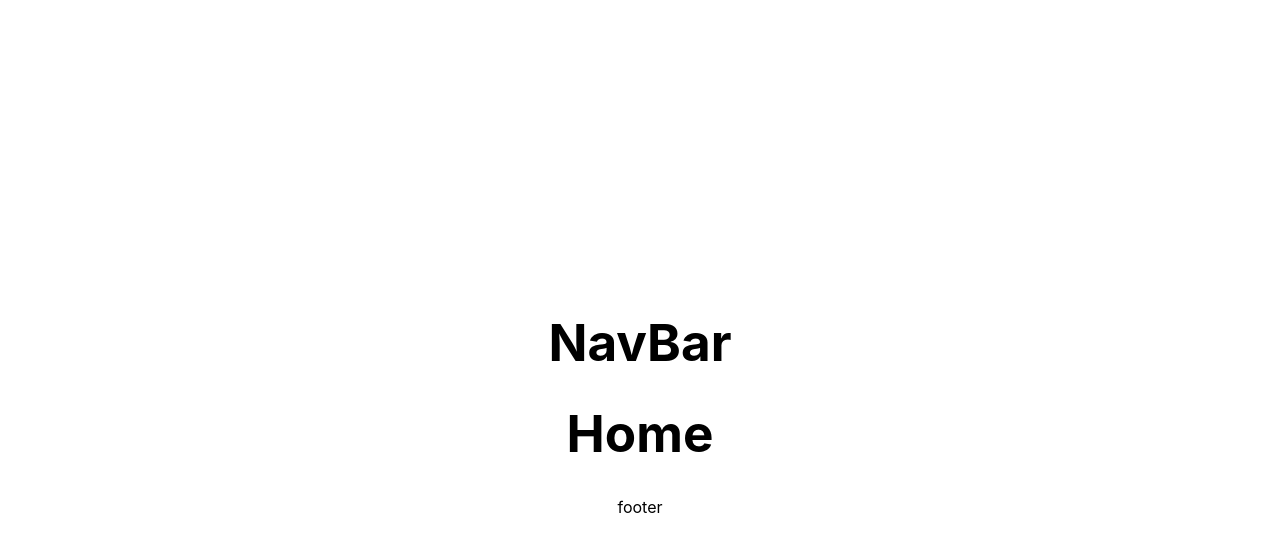
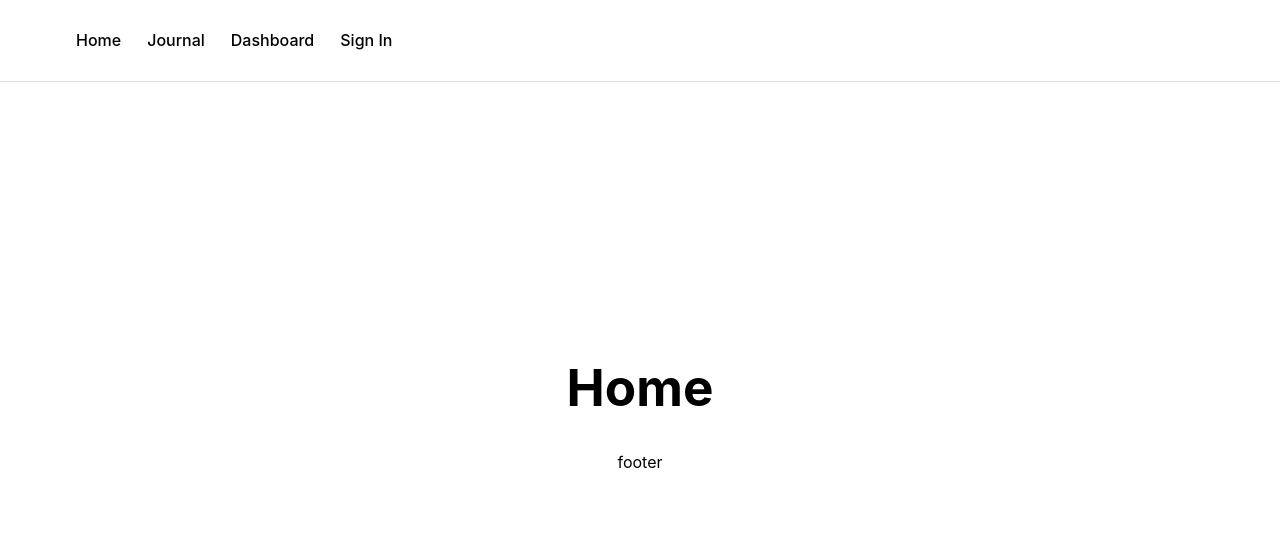
Before and after one commit to andrewbapham/justvent, a React (Vite) app in the folder frontend/: page / in a window 1280 px wide. Shown: the top 552 px of the page. Built offline with nearby package versions, Linux system fonts and the light colour scheme.

Commit message:
Set up navbar functionality

```diff
--- a/frontend/src/App.jsx
+++ b/frontend/src/App.jsx
@@ -1,21 +1,19 @@
-import React from 'react'
-import '@mantine/core/styles.css';
-import { MantineProvider } from '@mantine/core';
-import { BrowserRouter as Router, Routes, Route, Link } from 'react-router-dom'
-import Home from './pages/Home'
-import Dashboard from './pages/Dashboard'
-import Journal from './pages/Journal'
-import NavBar from '../src/components/NavBar'
-import { useState } from 'react'
+import React from "react";
+import "@mantine/core/styles.css";
+import { AppShell, MantineProvider } from "@mantine/core";
+import { BrowserRouter as Router, Routes, Route, Link } from "react-router-dom";
+import Home from "./pages/Home";
+import Dashboard from "./pages/Dashboard";
+import Journal from "./pages/Journal";
+import NavBar from "../src/components/NavBar";
 
-import './App.css'
+import "./App.css";
 
 function App() {
-  const [count, setCount] = useState(0)
-
   return (
     <MantineProvider>
       <Router>
+        <AppShell>
           <header>
             <NavBar />
           </header>
@@ -32,13 +30,12 @@ function App() {
             </Routes>
           </main>
           <footer>
-          <div className="container">
-            footer
-          </div>
+            <div className="container">footer</div>
           </footer>
+        </AppShell>
       </Router>
     </MantineProvider>
-  )
+  );
 }
 
-export default App
+export default App;
--- a/frontend/src/components/NavBar.jsx
+++ b/frontend/src/components/NavBar.jsx
@@ -1,9 +1,37 @@
-import { NavLink } from 'react-router-dom'
+import { AppShell, Burger, Group, UnstyledButton } from "@mantine/core";
+import { useNavigate } from "react-router-dom";
 
 function NavBar() {
-    return (
-        <h1>NavBar</h1>
-    )
+  const navigate = useNavigate();
+  return (
+    <AppShell.Header>
+      <Group h="100%" px="md">
+        <Group justify="justify-between" style={{ flex: 1, padding: "20px" }}>
+          <Group ml="xl" gap={10} visibleFrom="sm">
+            <UnstyledButton
+              onClick={() => navigate("/")}
+              style={{ padding: "8px" }}
+            >
+              Home
+            </UnstyledButton>
+            <UnstyledButton
+              onClick={() => navigate("/journal")}
+              style={{ padding: "8px" }}
+            >
+              Journal
+            </UnstyledButton>
+            <UnstyledButton
+              onClick={() => navigate("/dashboard")}
+              style={{ padding: "8px" }}
+            >
+              Dashboard
+            </UnstyledButton>
+            <UnstyledButton style={{ padding: "8px" }}>Sign In</UnstyledButton>
+          </Group>
+        </Group>
+      </Group>
+    </AppShell.Header>
+  );
 }
 
 export default NavBar;
```
Lines whose indentation alone changed are shown as unchanged.
